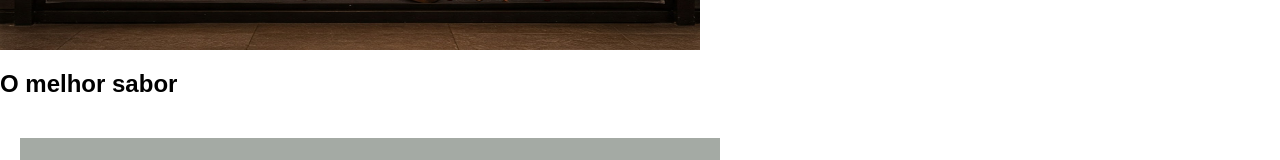
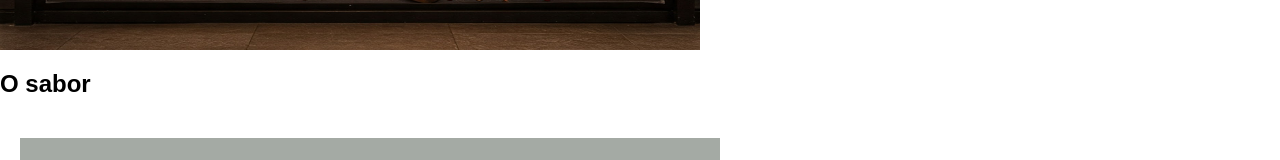
Before and after one commit to igor1765/SaborGourmet, a plain HTML site: page index.html in a window 1280 px wide. Shown: the part 570-730 px from the top of the page. Drawn offline with Linux system fonts and the light colour scheme.

Commit message:
Update index.html

```diff
--- a/index.html
+++ b/index.html
@@ -13,7 +13,7 @@
         </div>
     </header>
     <img src="Sabor Gourmet.jpg" alt="Banner do Restaurante" width="700" height="500">
- </div> <h2>O melhor sabor</h2>
+ </div> <h2>O sabor</h2>
     <main>  <section class="about">
         <style>
             .quadrado {
```
